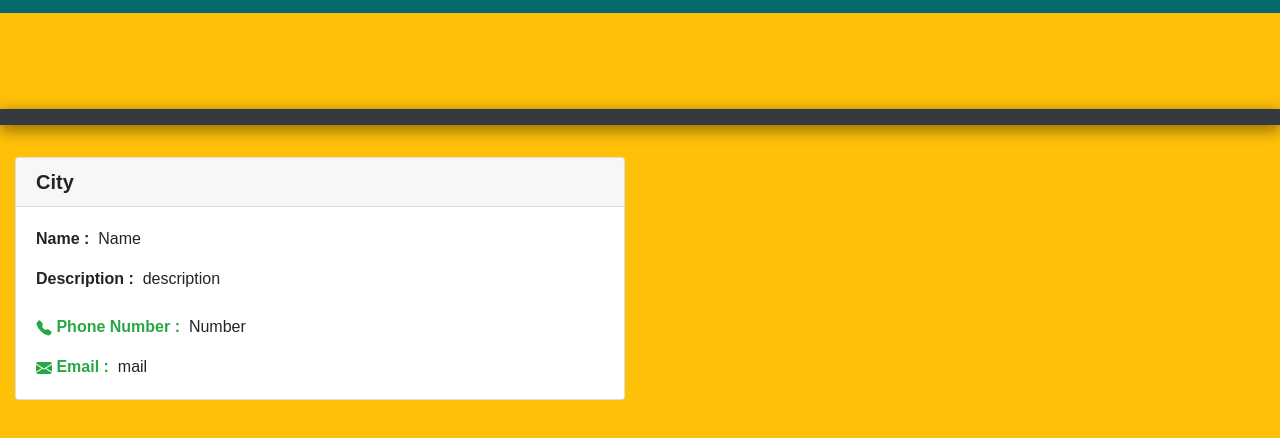
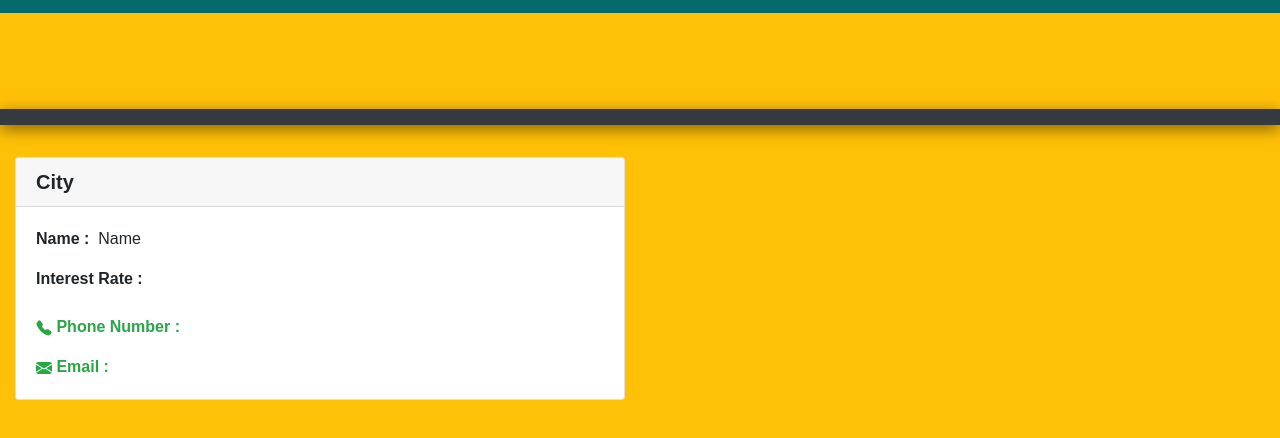
Before and after one commit to Pranav-Rustagi/creddit, a plain HTML site: page myPage/index.html in a window 1280 px wide. Shown: the part 126-564 px from the top of the page. Drawn offline with nearby package versions, Linux system fonts and the light colour scheme.

Commit message:
[readme updated]

```diff
--- a/myPage/index.html
+++ b/myPage/index.html
@@ -79,8 +79,8 @@
                             <span class="spanName">Name</span>
                         </p>
                         <p class="card-text mb-4">
-                            <span class="font-weight-bold">Description :&nbsp;</span>
-                            <span class="spanDes">description</span>
+                            <span class="font-weight-bold">Interest Rate :&nbsp;</span>
+                            <span class="spanDes"></span>
                         </p>
                         <p class="card-text">
                             <span class="text-success font-weight-bold">
@@ -91,7 +91,7 @@
                                 </svg>
                                 Phone Number :&nbsp;
                             </span>
-                            <span class="spanPhone">Number</span>
+                            <span class="spanPhone"></span>
                         </p>
                         <p class="card-text">
                             <span class="text-success font-weight-bold">
@@ -102,7 +102,7 @@
                                 </svg>
                                 Email :&nbsp;
                             </span>
-                            <span class="spanMail">mail</span>
+                            <span class="spanMail"></span>
                         </p>
                     </div>
                 </div>
```
Also changed, not shown: 1 other file.
